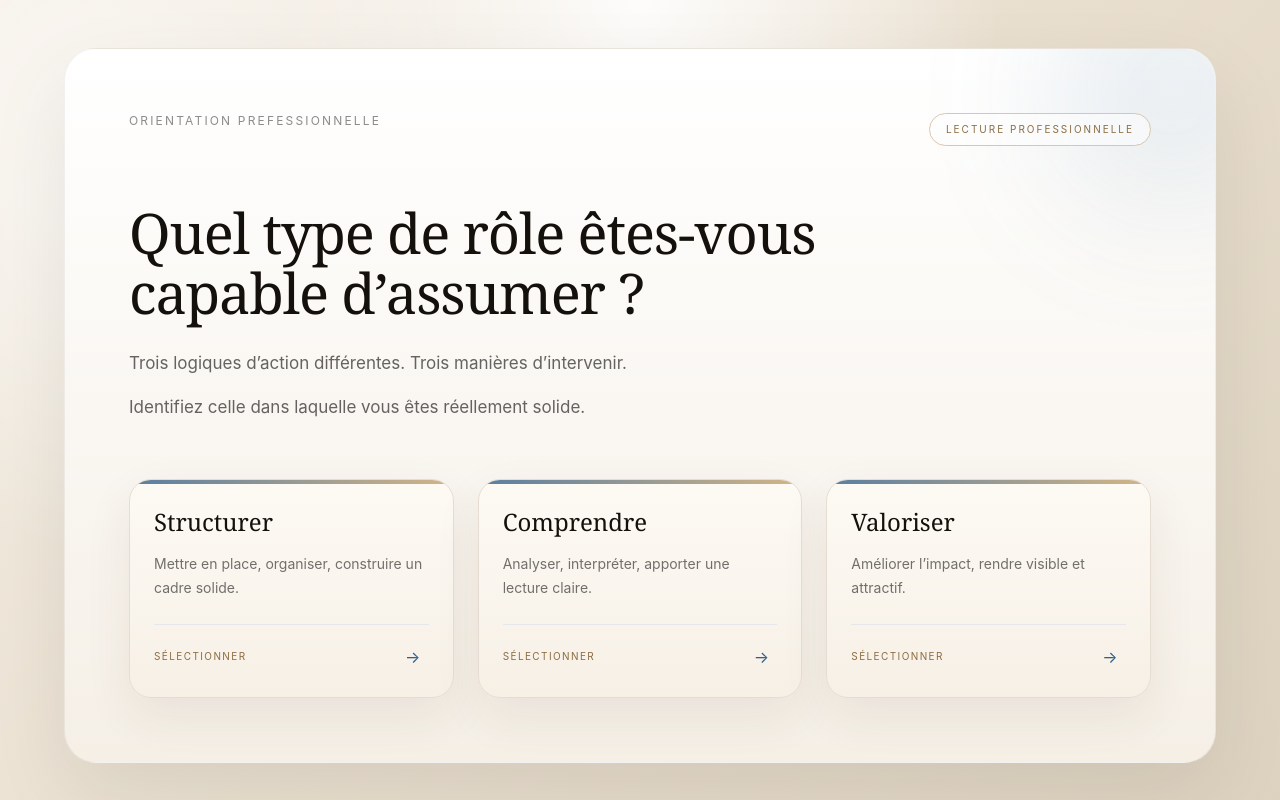
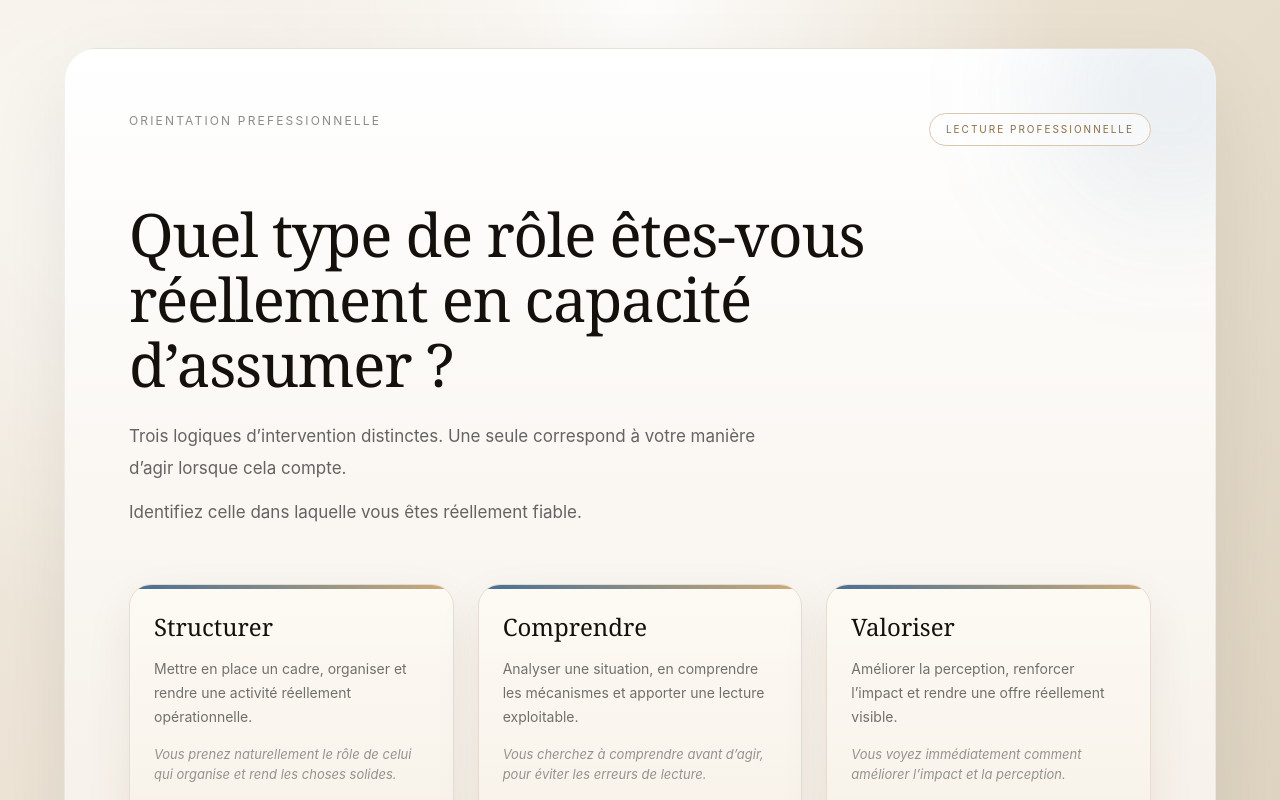
Before and after one commit to arnaudcrestey/POINT-ENTREE-HUB, a Next.js app: page /start in a window 1280 px wide. Shown: the top 800 px of the page. Built offline with nearby package versions, Linux system fonts and the light colour scheme.

Commit message:
Update page.tsx

```diff
--- a/app/start/page.tsx
+++ b/app/start/page.tsx
@@ -53,11 +53,13 @@ export default function StartPage() {
     <main className="min-h-screen grid-background flex items-center justify-center px-4 py-6 sm:px-6 md:px-12 md:py-12">
       <div className="w-full max-w-6xl">
         <section className="relative overflow-hidden rounded-[28px] border border-black/5 bg-[linear-gradient(180deg,#ffffff_0%,#f5efe6_100%)] px-6 py-9 shadow-[0_30px_80px_rgba(0,0,0,0.08)] sm:px-8 sm:py-12 md:rounded-[32px] md:px-16 md:py-16">
+
+          {/* LIGHT EFFECTS */}
           <div className="pointer-events-none absolute right-0 top-0 h-64 w-64 translate-x-1/3 -translate-y-1/3 rounded-full bg-[#315f8c]/10 blur-3xl" />
           <div className="pointer-events-none absolute bottom-0 left-0 h-64 w-64 -translate-x-1/3 translate-y-1/3 rounded-full bg-[#c8a46b]/14 blur-3xl" />
 
           {/* HEADER */}
-          <div className="relative mb-14 flex flex-col gap-5 sm:flex-row sm:items-start sm:justify-between">
+          <div className="relative mb-14 flex flex-col items-center gap-4 text-center sm:flex-row sm:items-start sm:justify-between sm:text-left">
             <Signature />
 
             <div className="w-fit rounded-full border border-[#d8c7ad] bg-white/55 px-4 py-2 text-[10px] uppercase tracking-[0.2em] text-[#8b6d43]">
@@ -68,92 +70,109 @@ export default function StartPage() {
           {/* ÉTAPE 1 */}
           {step === "primary" && (
             <section>
-              <h1 className="relative max-w-4xl font-serif text-[35px] leading-[1.08] tracking-[-0.02em] text-[#14110d] sm:text-[46px] md:text-[56px]">
-                Quel type de rôle êtes-vous capable d’assumer ?
+              <h1 className="relative max-w-4xl font-serif text-[36px] leading-[1.08] tracking-[-0.02em] text-[#14110d] sm:text-[48px] md:text-[60px]">
+                Quel type de rôle êtes-vous réellement en capacité d’assumer ?
               </h1>
 
               <div className="relative mt-6 max-w-2xl space-y-3 text-[16px] leading-8 text-black/60 md:text-[17px]">
                 <p>
-                  Trois logiques d’action différentes. Trois manières
-                  d’intervenir.
+                  Trois logiques d’intervention distinctes. Une seule correspond à votre manière d’agir lorsque cela compte.
                 </p>
                 <p>
-                  Identifiez celle dans laquelle vous êtes réellement solide.
+                  Identifiez celle dans laquelle vous êtes réellement fiable.
                 </p>
               </div>
 
-              <div className="relative mt-14 grid grid-cols-1 gap-4 md:grid-cols-3 md:gap-6">
+              {/* CARTES */}
+              <div className="relative mt-14 grid grid-cols-1 gap-5 md:grid-cols-3 md:gap-6">
+
+                {/* STRUCTURER */}
                 <button
                   onClick={() => handlePrimary("structuration")}
                   className={cardClass}
                 >
-                  <div className="absolute inset-x-0 top-0 h-1 bg-[linear-gradient(90deg,#315f8c,#c8a46b)] opacity-80" />
+                  <div className="absolute inset-x-0 top-0 h-1 bg-[linear-gradient(90deg,#315f8c,#c8a46b)] opacity-90" />
 
                   <h2 className="font-serif text-[24px] text-[#14110d]">
                     Structurer
                   </h2>
 
                   <p className="mt-3 text-[14px] leading-6 text-black/55">
-                    Mettre en place, organiser, construire un cadre solide.
+                    Mettre en place un cadre, organiser et rendre une activité réellement opérationnelle.
+                  </p>
+
+                  <p className="mt-4 text-[13px] italic text-black/40">
+                    Vous prenez naturellement le rôle de celui qui organise et rend les choses solides.
                   </p>
 
                   <div className="mt-6 flex items-center justify-between border-t border-black/7 pt-4">
                     <span className="text-[10px] uppercase tracking-[0.14em] text-[#8b6d43]">
-                      Sélectionner
+                      Choisir ce rôle
                     </span>
-                    <span className="flex h-8 w-8 items-center justify-center rounded-full bg-[#315f8c]/12 text-[#315f8c] transition-all duration-300 group-hover:translate-x-1 group-hover:bg-[#315f8c] group-hover:text-white">
+                    <span className="flex h-9 w-9 items-center justify-center rounded-full bg-[#315f8c]/15 text-[#315f8c] transition-all duration-300 group-hover:translate-x-1 group-hover:bg-[#315f8c] group-hover:text-white">
                       →
                     </span>
                   </div>
                 </button>
 
+                {/* COMPRENDRE */}
                 <button
                   onClick={() => handlePrimary("comprehension")}
                   className={cardClass}
                 >
-                  <div className="absolute inset-x-0 top-0 h-1 bg-[linear-gradient(90deg,#315f8c,#c8a46b)] opacity-80" />
+                  <div className="absolute inset-x-0 top-0 h-1 bg-[linear-gradient(90deg,#315f8c,#c8a46b)] opacity-90" />
 
                   <h2 className="font-serif text-[24px] text-[#14110d]">
                     Comprendre
                   </h2>
 
                   <p className="mt-3 text-[14px] leading-6 text-black/55">
-                    Analyser, interpréter, apporter une lecture claire.
+                    Analyser une situation, en comprendre les mécanismes et apporter une lecture exploitable.
+                  </p>
+
+                  <p className="mt-4 text-[13px] italic text-black/40">
+                    Vous cherchez à comprendre avant d’agir, pour éviter les erreurs de lecture.
                   </p>
 
                   <div className="mt-6 flex items-center justify-between border-t border-black/7 pt-4">
                     <span className="text-[10px] uppercase tracking-[0.14em] text-[#8b6d43]">
-                      Sélectionner
+                      Choisir ce rôle
                     </span>
-                    <span className="flex h-8 w-8 items-center justify-center rounded-full bg-[#315f8c]/12 text-[#315f8c] transition-all duration-300 group-hover:translate-x-1 group-hover:bg-[#315f8c] group-hover:text-white">
+                    <span className="flex h-9 w-9 items-center justify-center rounded-full bg-[#315f8c]/15 text-[#315f8c] transition-all duration-300 group-hover:translate-x-1 group-hover:bg-[#315f8c] group-hover:text-white">
                       →
                     </span>
                   </div>
                 </button>
 
+                {/* VALORISER */}
                 <button
                   onClick={() => handlePrimary("valorisation")}
                   className={cardClass}
                 >
-                  <div className="absolute inset-x-0 top-0 h-1 bg-[linear-gradient(90deg,#315f8c,#c8a46b)] opacity-80" />
+                  <div className="absolute inset-x-0 top-0 h-1 bg-[linear-gradient(90deg,#315f8c,#c8a46b)] opacity-90" />
 
                   <h2 className="font-serif text-[24px] text-[#14110d]">
                     Valoriser
                   </h2>
 
                   <p className="mt-3 text-[14px] leading-6 text-black/55">
-                    Améliorer l’impact, rendre visible et attractif.
+                    Améliorer la perception, renforcer l’impact et rendre une offre réellement visible.
+                  </p>
+
+                  <p className="mt-4 text-[13px] italic text-black/40">
+                    Vous voyez immédiatement comment améliorer l’impact et la perception.
                   </p>
 
                   <div className="mt-6 flex items-center justify-between border-t border-black/7 pt-4">
                     <span className="text-[10px] uppercase tracking-[0.14em] text-[#8b6d43]">
-                      Sélectionner
+                      Choisir ce rôle
                     </span>
-                    <span className="flex h-8 w-8 items-center justify-center rounded-full bg-[#315f8c]/12 text-[#315f8c] transition-all duration-300 group-hover:translate-x-1 group-hover:bg-[#315f8c] group-hover:text-white">
+                    <span className="flex h-9 w-9 items-center justify-center rounded-full bg-[#315f8c]/15 text-[#315f8c] transition-all duration-300 group-hover:translate-x-1 group-hover:bg-[#315f8c] group-hover:text-white">
                       →
                     </span>
                   </div>
                 </button>
+
               </div>
             </section>
           )}
@@ -211,6 +230,7 @@ export default function StartPage() {
               />
             </div>
           )}
+
         </section>
       </div>
     </main>
```
